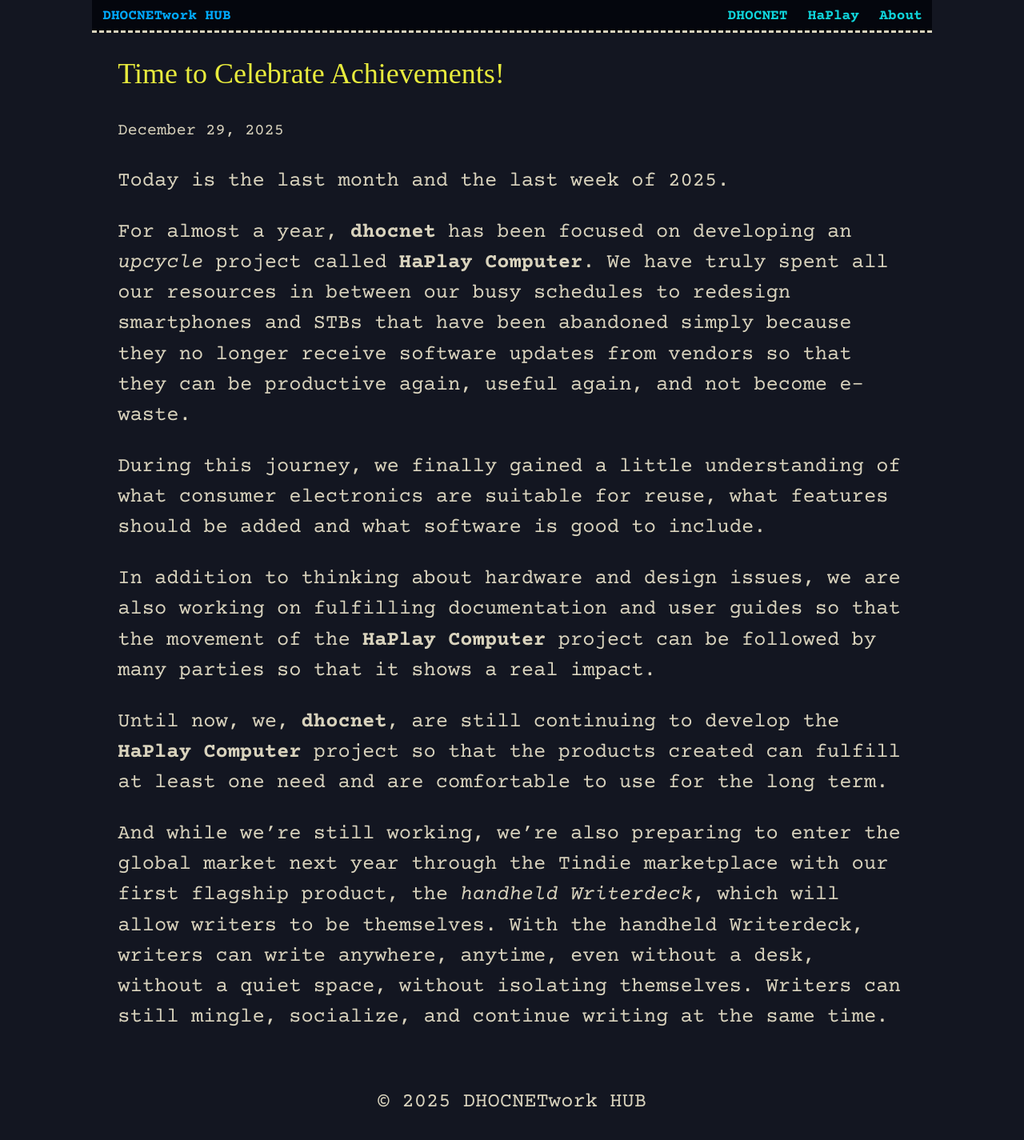
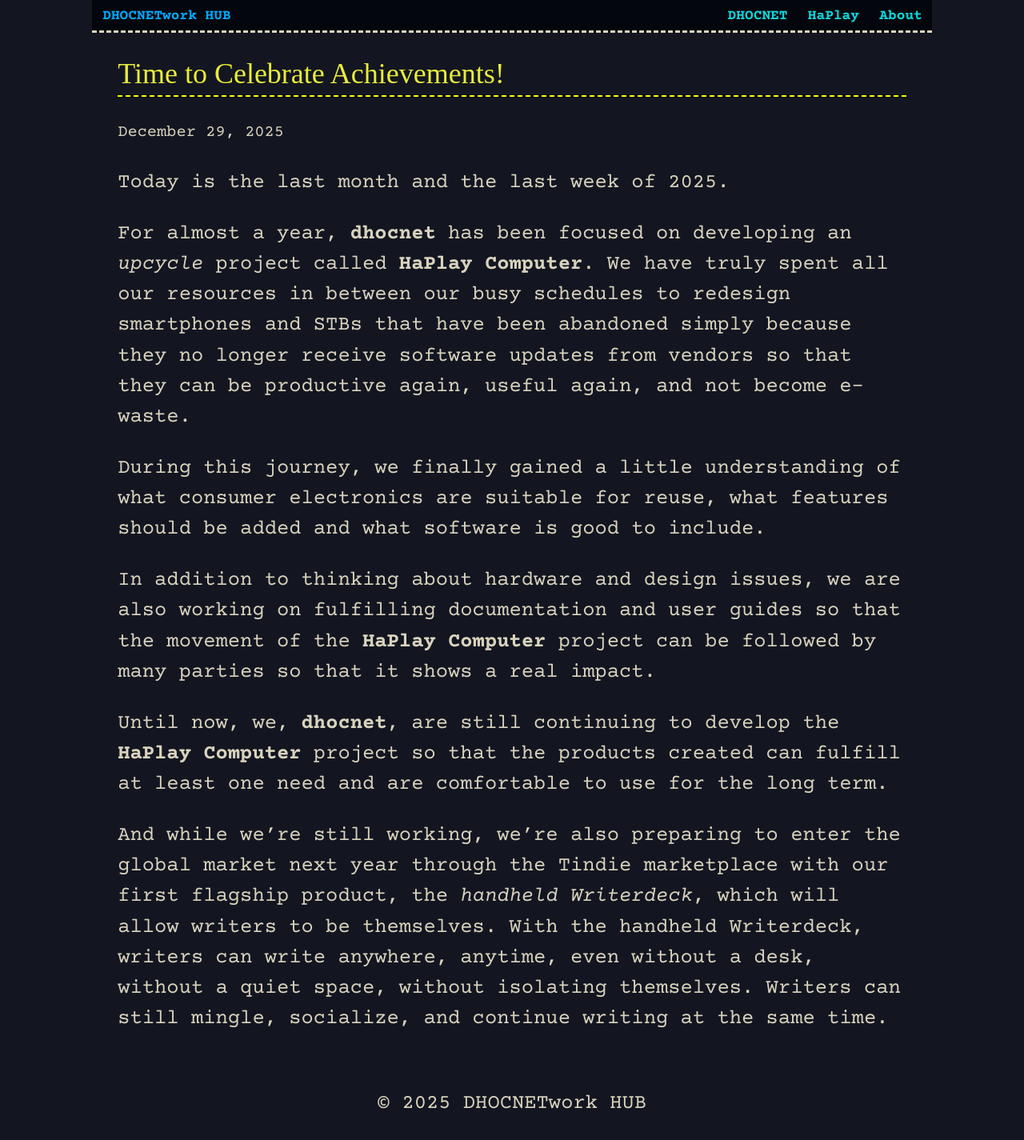
Before and after one commit to dhocnet/dhocnet.github.io, a Jekyll site: the page built from _posts/2025-12-29-Time_to_Celebrate_Achievements.md, in a window 1280 px wide. Shown: the whole page at 80% size. Built offline with Jekyll 4.4.1, drawn with Linux system fonts in a browser that asks for light colours; some web fonts are replaced.

Commit message:
Update default.html

```diff
--- a/_layouts/default.html
+++ b/_layouts/default.html
@@ -26,7 +26,7 @@
             }
 
             body h1 {
-                border-style: none none none dashed none;
+                border-bottom: 2px dashed yellow;
             }
 
             #dhocnet-main-header {
@@ -77,7 +77,7 @@
                 color: #f57f0a;
             }
 
-            .post-panel h2 {
+            .post-panel big {
                 font-size: 2.5em;
             }
 
```
